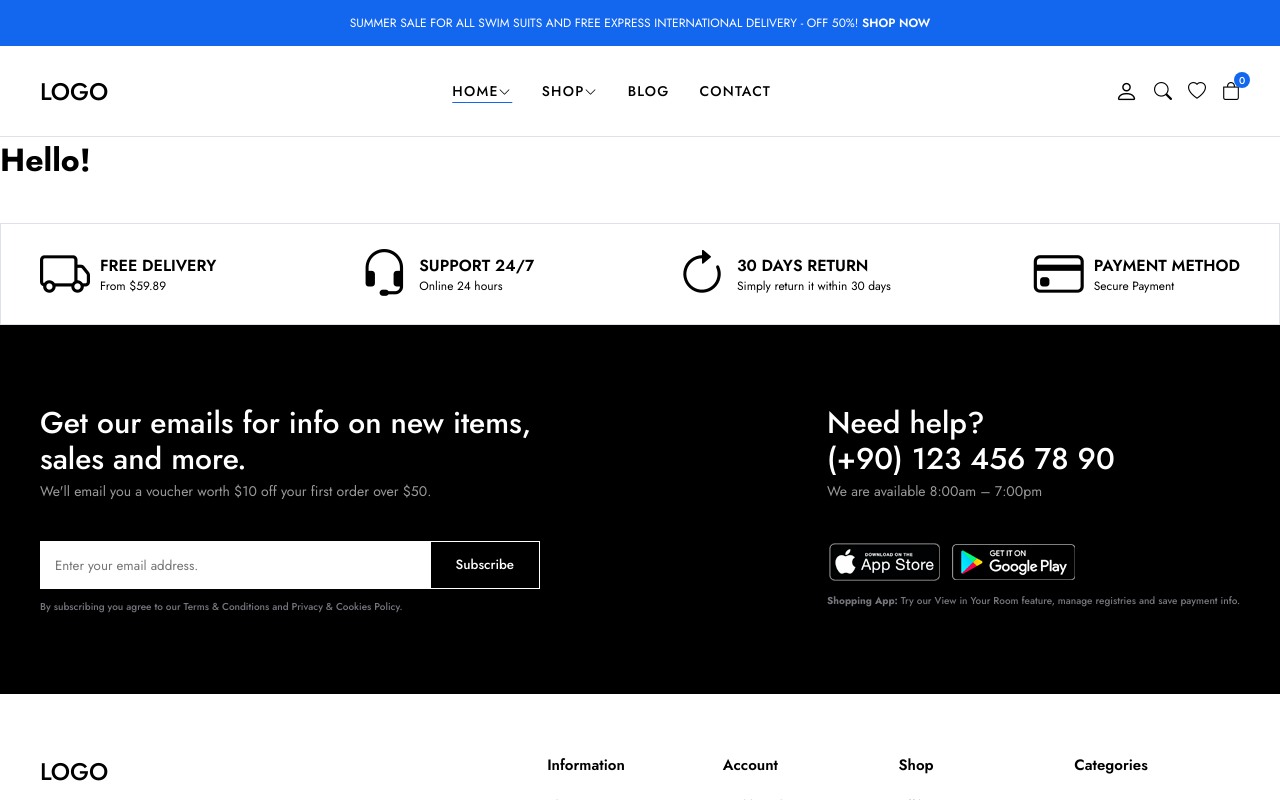
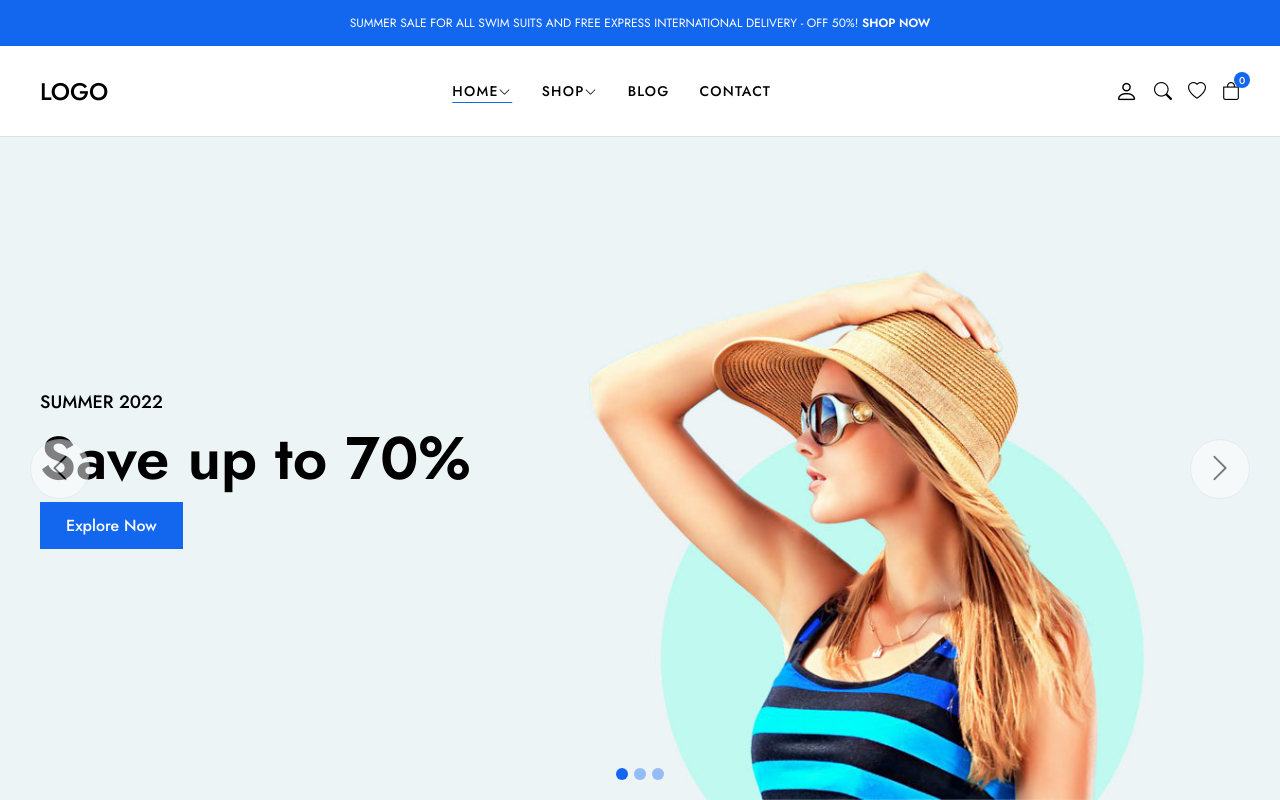
Before and after one commit to fatihtufan/full-stack-e-commers, a React (Vite) app in the folder frontend/: page / in a window 1280 px wide. Shown: the top 800 px of the page. Built offline with nearby package versions, Linux system fonts and the light colour scheme.

Commit message:
Slider add

```diff
--- a/frontend/src/App.jsx
+++ b/frontend/src/App.jsx
@@ -1,15 +1,16 @@
 import "./App.css";
-import Header from "./components/Header";
-import Footer from "./components/Footer";
-import Policy from "./components/Policy";
+import Header from "./components/Layout/Header/Header";
+import Footer from "./components/Layout/Footer/Footer";
+import Policy from "./components/Layout/Policy/Policy";
+import Sliders from "./components/Layout/Slider/Sliders";
 
 function App() {
   return (
     <>
       <Header />
-      <h1>Hello!</h1>
-      <Policy/>
-      <Footer/>
+      <Sliders />
+      <Policy />
+      <Footer />
     </>
   );
 }
--- /dev/null
+++ b/frontend/src/components/Layout/Slider/SliderItem.jsx
@@ -0,0 +1,18 @@
+const SliderItem = () => {
+  return (
+    <div className="slider-item fade">
+      <div className="slider-image">
+        <img src="img/slider/slider1.jpg" className="img-fluid" alt="" />
+      </div>
+      <div className="container">
+        <p className="slider-title">SUMMER 2022</p>
+        <h2 className="slider-heading">Save up to 70%</h2>
+        <a href="#" className="btn btn-lg btn-primary">
+          Explore Now
+        </a>
+      </div>
+    </div>
+  );
+};
+
+export default SliderItem;
--- /dev/null
+++ b/frontend/src/components/Layout/Slider/Sliders.css
@@ -0,0 +1,125 @@
+.slider {
+  position: relative;
+}
+
+.slider-item {
+  position: relative;
+  height: calc(100vh - 137px);
+  display: flex;
+  align-items: center;
+}
+
+.slider-item .slider-image img {
+  position: absolute;
+  top: 0;
+  left: 0;
+  height: 100%;
+  object-fit: cover;
+  object-position: 60%;
+  z-index: -1;
+}
+
+.slider-item .slider-title {
+  font-size: 18px;
+  font-weight: 500;
+}
+
+.slider-item .slider-heading {
+  font-size: 60px;
+  font-weight: 600;
+}
+
+.slider-item a {
+  position: relative;
+  z-index: 1;
+}
+
+.slider .slider-buttons {
+  position: absolute;
+  top: 0;
+  left: 0;
+  width: 100%;
+  height: 100%;
+  display: flex;
+  align-items: center;
+  justify-content: space-between;
+  padding: 0 30px;
+}
+
+.slider-buttons button {
+  width: 60px;
+  height: 60px;
+  border-radius: 100%;
+  border: 1px solid #dee0ea;
+  background-color: white;
+  opacity: 0.5;
+  transition: 0.2s ease all;
+}
+
+.slider-buttons button:hover {
+  background-color: #1367ef;
+  opacity: 1;
+  color: #fff;
+  border-color: #1367ef;
+}
+
+.slider-buttons button i {
+  font-size: 30px;
+}
+
+.slider .slider-dots {
+  position: absolute;
+  bottom: 20px;
+  width: 100%;
+  display: flex;
+  align-items: center;
+  justify-content: center;
+  column-gap: 6px;
+}
+
+.slider .slider-dots .slider-dot {
+  border: none;
+  display: flex;
+  opacity: 0.4;
+  transition: 0.2s ease opacity;
+}
+
+.slider .slider-dots .slider-dot:hover {
+  opacity: 1;
+}
+
+.slider .slider-dots .slider-dot span {
+  display: inline-block;
+  width: 12px;
+  height: 12px;
+  background-color: #1367ef;
+  border-radius: 100%;
+}
+
+.slider .slider-dots .slider-dot.active {
+  opacity: 1;
+}
+
+.fade {
+  animation-name: fade;
+  animation-duration: 1.5s;
+}
+
+@keyframes fade {
+  from {
+    opacity: 0.4;
+  }
+  to {
+    opacity: 1;
+  }
+}
+
+@media (max-width: 768px) {
+  .slider-item {
+    height: calc(100vh - 155px);
+  }
+
+  .slider-buttons {
+    display: none !important;
+  }
+}
--- /dev/null
+++ b/frontend/src/components/Layout/Slider/Sliders.jsx
@@ -0,0 +1,32 @@
+import SliderItem from "./SliderItem";
+import "./Sliders.css";
+const Sliders = () => {
+  return (
+    <section className="slider">
+      <div className="slider-elements">
+        <SliderItem />
+        <div className="slider-buttons">
+          <button onclick="plusSlide(-1)">
+            <i className="bi bi-chevron-left"></i>
+          </button>
+          <button onclick="plusSlide(1)">
+            <i className="bi bi-chevron-right"></i>
+          </button>
+        </div>
+        <div className="slider-dots">
+          <button className="slider-dot active" onclick="currentSlide(1)">
+            <span></span>
+          </button>
+          <button className="slider-dot" onclick="currentSlide(2)">
+            <span></span>
+          </button>
+          <button className="slider-dot" onclick="currentSlide(3)">
+            <span></span>
+          </button>
+        </div>
+      </div>
+    </section>
+  );
+};
+
+export default Sliders;
```
Also changed, not shown: frontend/src/components/Layout/Footer/Footer.css (renamed from frontend/src/components/Footer.css), frontend/src/components/Layout/Footer/Footer.jsx (renamed from frontend/src/components/Footer.jsx), frontend/src/components/Layout/Header/Header.css (renamed from frontend/src/components/Header.css), frontend/src/components/Layout/Header/Header.jsx (renamed from frontend/src/components/Header.jsx), frontend/src/components/Layout/Policy/Policy.css (renamed from frontend/src/components/Policy.css), frontend/src/components/Layout/Policy/Policy.jsx (renamed from frontend/src/components/Policy.jsx).
